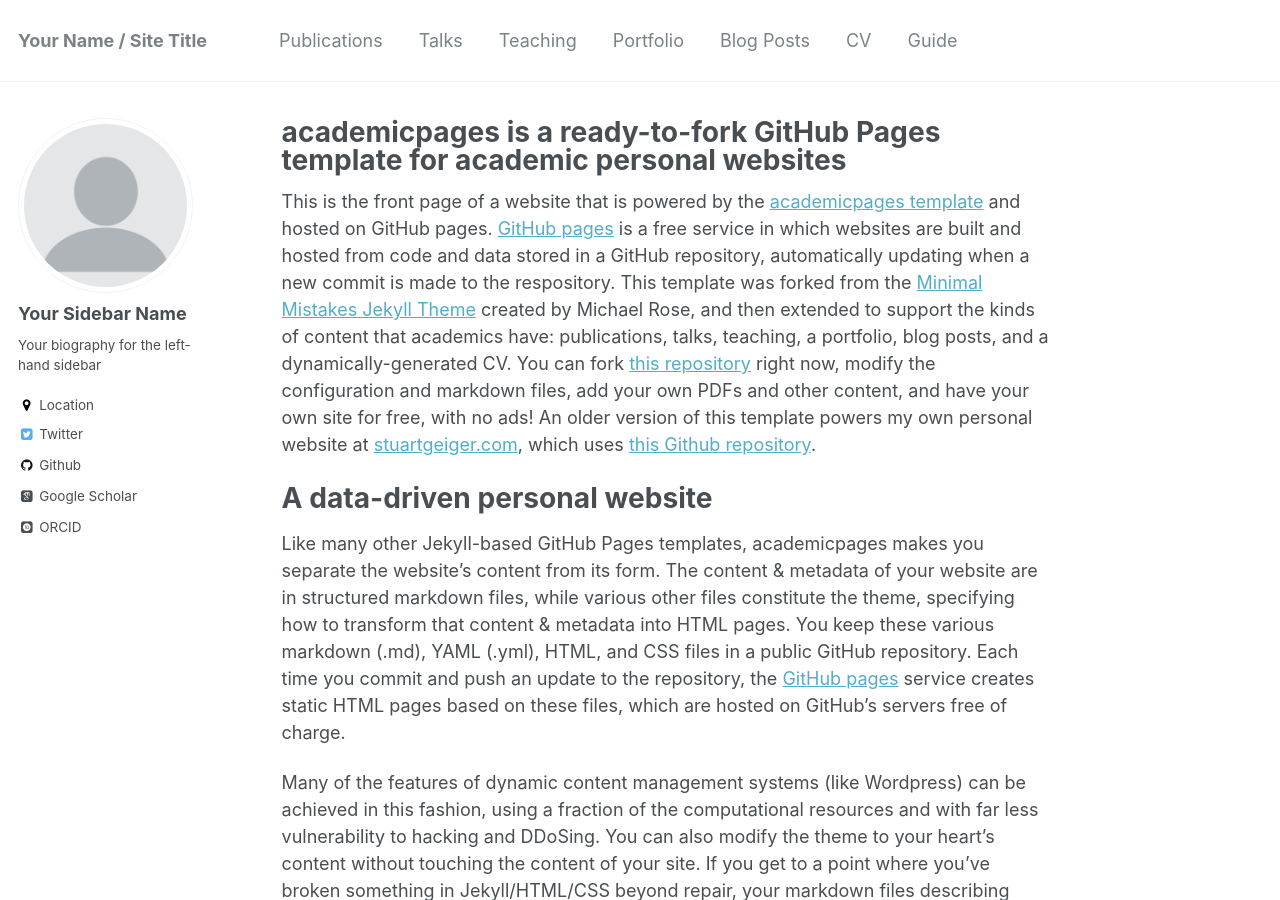
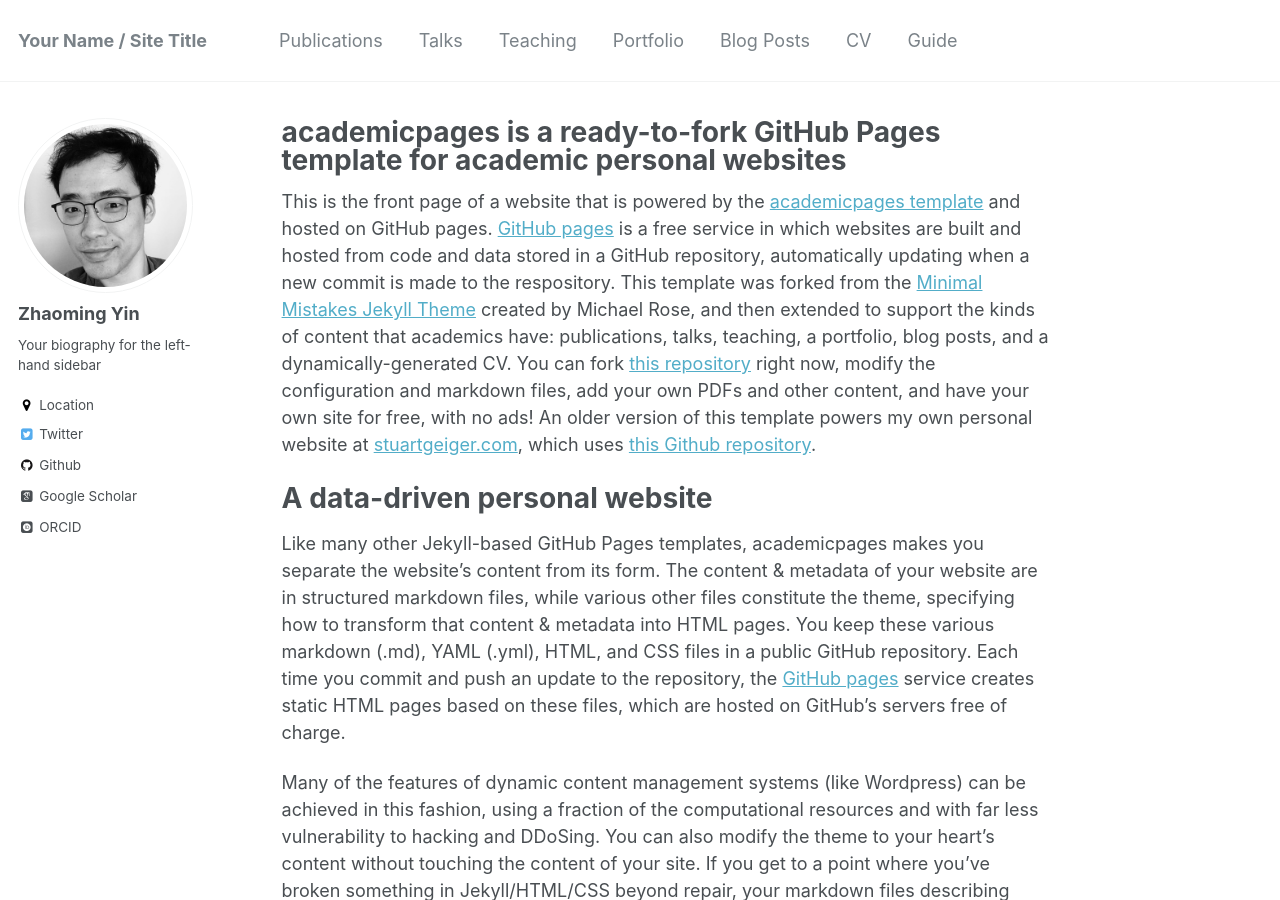
Before and after one commit to stplaydog/stplaydog1.github.io, a Jekyll site: the page built from _pages/about.md, in a window 1280 px wide and 900 px high. Built offline with Jekyll 4.4.1, drawn with Linux system fonts in a browser that asks for light colours; some web fonts are replaced.

```diff
--- a/_config.yml
+++ b/_config.yml
@@ -80,12 +80,12 @@ analytics:
 
 # Site Author
 author:
-  name             : "Your Sidebar Name"
-  avatar           : "profile.png"
+  name             : "Zhaoming Yin"
+  avatar           : "profile.jpg"
   bio              : "Your biography for the left-hand sidebar"
   location         : "Location"
   employer         :
-  googlescholar    : "http://yourfullgooglescholarurl.com"
+  googlescholar    : "https://scholar.google.com/citations?user=p0_SxakAAAAJ&hl=en"
   email            :
   uri              :
   bitbucket        :
```
Also changed, not shown: images/profile.jpg (added).
